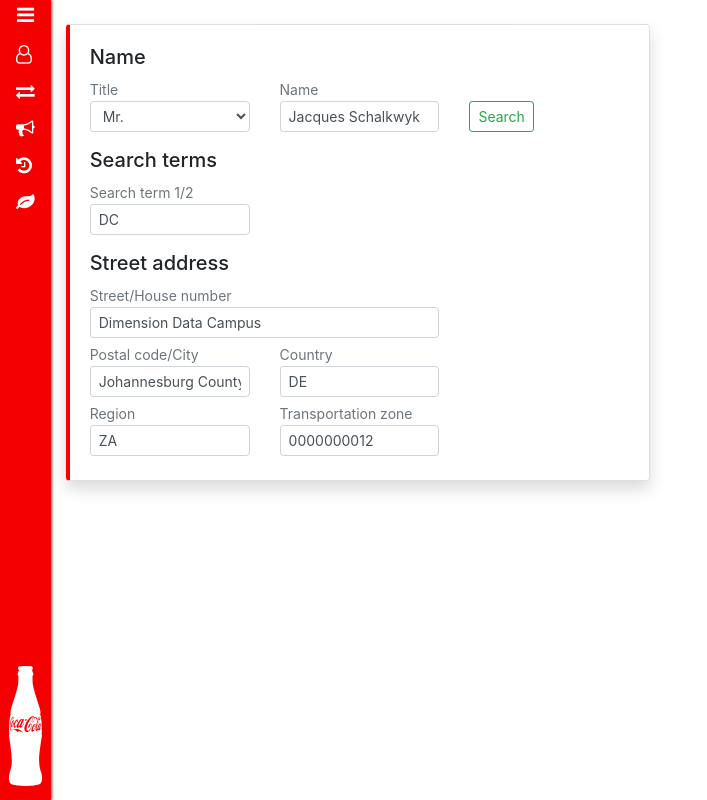
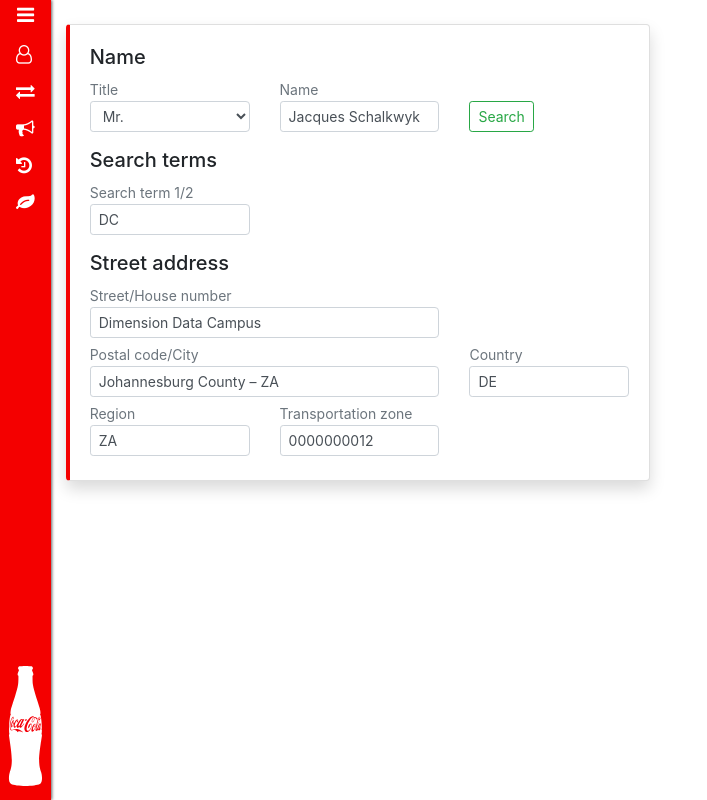
Before and after one commit to volodymyrBu/CCBAGold, a plain HTML site: page index.html in a window 1280 px wide. Shown: the whole page, without its empty margins (0-707 px from the left). Drawn offline with nearby package versions, Linux system fonts and the light colour scheme.

Commit message:
changed column width

```diff
--- a/index.html
+++ b/index.html
@@ -102,7 +102,7 @@
                                 </div>
 
                                 <div class="row mb-1">
-                                    <div class="col-12 col-sm-5 col-md-6 col-lg-4">
+                                    <div class="col-12 col-sm-5 col-md-6 col-lg-8">
                                         <label class="text-muted" for="city">Postal code/City</label>
                                         <div class="input-group input-group-sm">
                                             <input type="text" class="form-control rounded-right" id="city" value="Johannesburg County – ZA">
```
